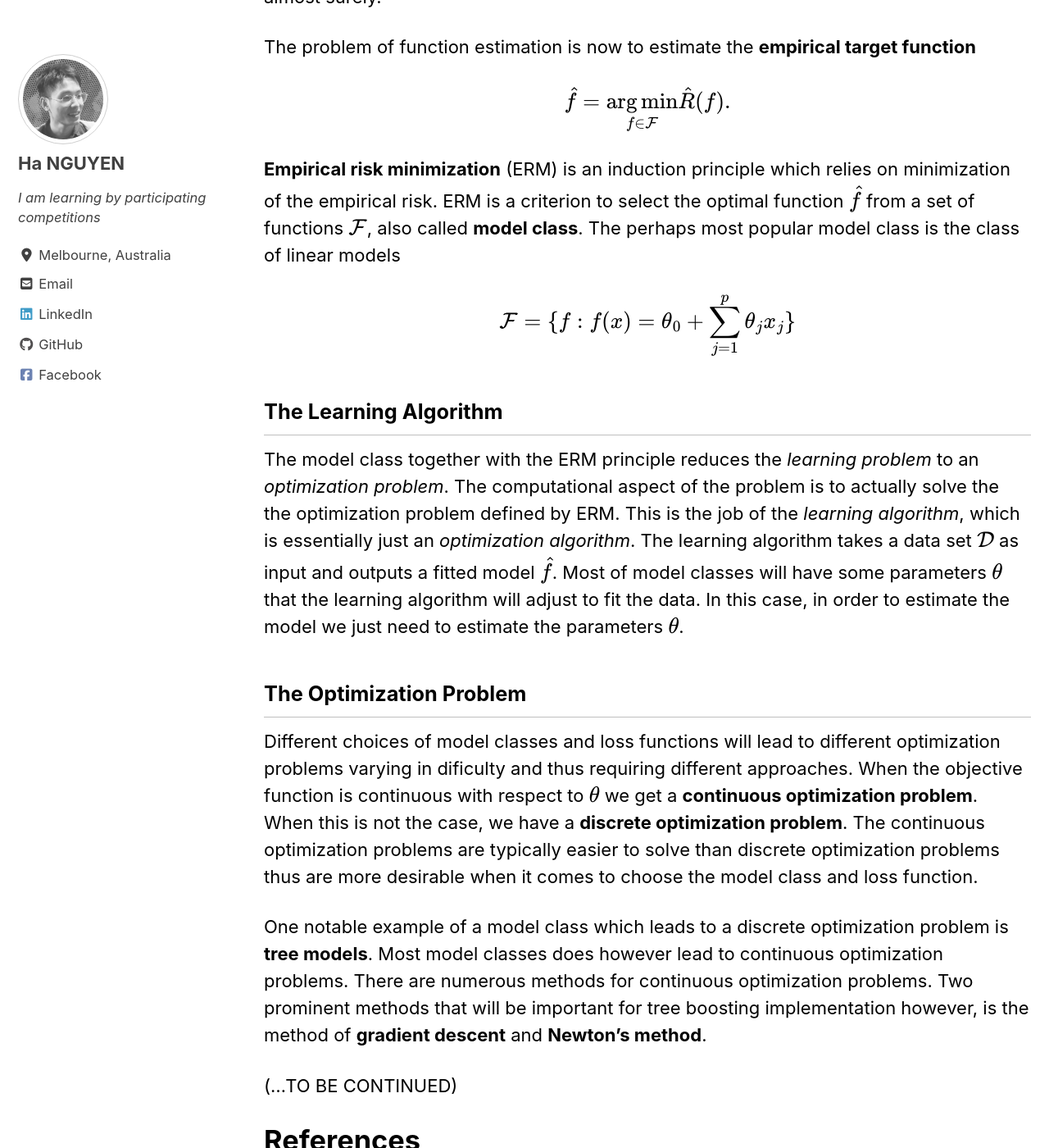
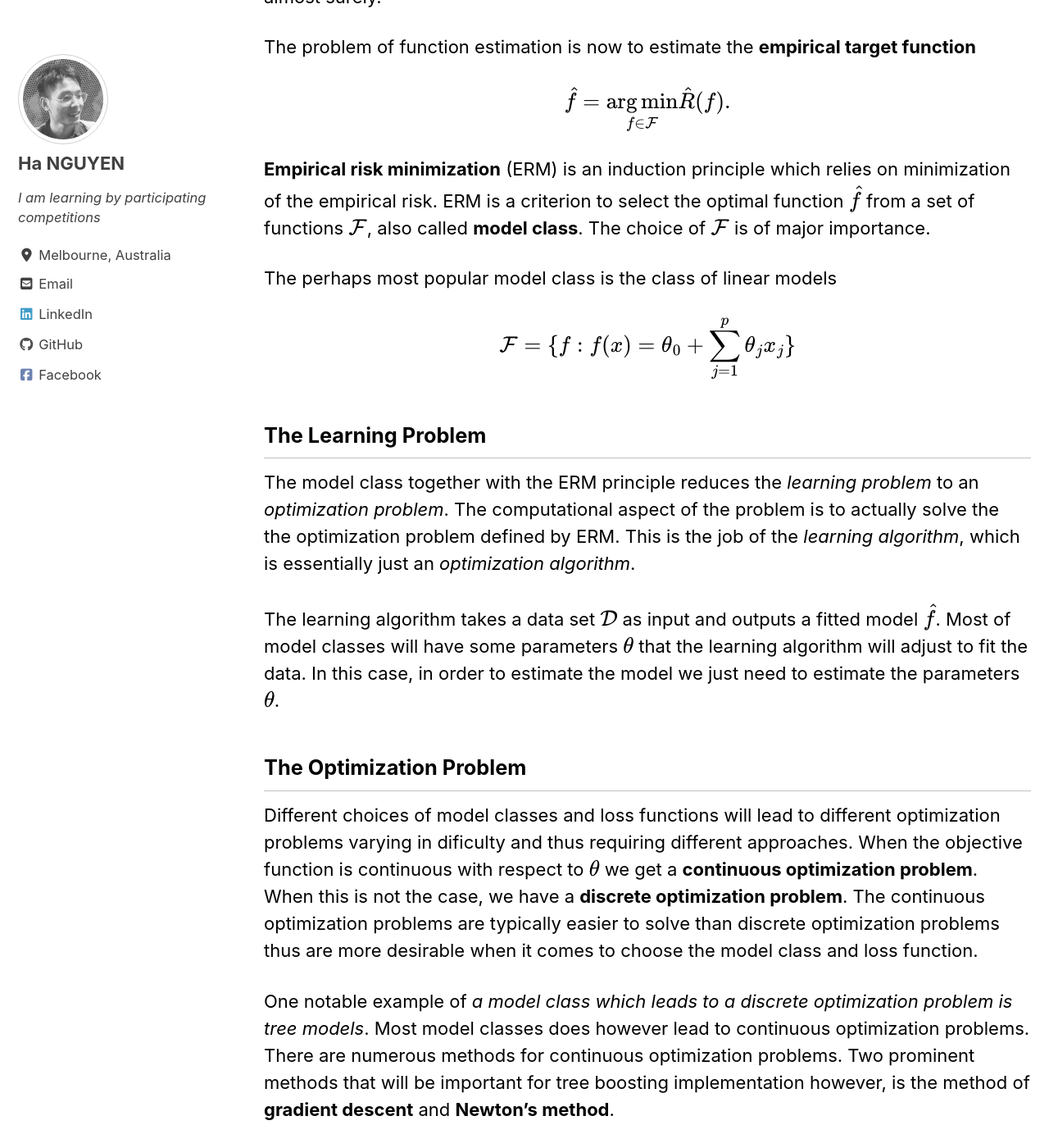
Before and after one commit to datasciblog/datasciblog.github.io, a Jekyll site: the page built from _posts/2020-02-26-tree-boosting-03.md, in a window 1280 px wide and 1400 px high, scrolled down 2522 px. Shown: the whole window at 82% size. Built offline with Jekyll 4.4.1, drawn with Linux system fonts in a browser that asks for light colours; cached includes are drawn as plain includes; nearby versions of some CDN libraries; formulas are drawn with MathJax 3; some of the changed text lies outside the part shown.

Commit message:
Update 2020-02-26-tree-boosting-03.md

```diff
--- a/_posts/2020-02-26-tree-boosting-03.md
+++ b/_posts/2020-02-26-tree-boosting-03.md
@@ -68,20 +68,25 @@ The problem of function estimation is now to estimate the **empirical target fun
 $$\hat{f} = \underset{f\in\mathcal{F}}{\arg\min} \hat{R}(f).$$
 
 
-**Empirical risk minimization** (ERM) is an induction principle which relies on minimization of the empirical risk. ERM is a criterion to select the optimal function $\hat{f}$ from a set of functions $\mathcal{F}$, also called **model class**. The perhaps most popular model class is the class of linear models
+**Empirical risk minimization** (ERM) is an induction principle which relies on minimization of the empirical risk. ERM is a criterion to select the optimal function $\hat{f}$ from a set of functions $\mathcal{F}$, also called **model class**. The choice of $\mathcal{F}$ is of major importance.
+
+The perhaps most popular model class is the class of linear models
 
 $$ \mathcal{F} = \{ f : f(x) = \theta_0 + \sum\limits_{j=1}^p \theta_j x_j \} $$
 
-## The Learning Algorithm
+
+## The Learning Problem
 
 The model class together with the ERM principle reduces the *learning problem* to an *optimization problem*. The computational aspect of the problem is to actually solve the
-the optimization problem defined by ERM. This is the job of the *learning algorithm*, which is essentially just an *optimization algorithm*. The learning algorithm takes a data set $\mathcal{D}$ as input and outputs a fitted model $\hat{f}$. Most of model classes will have some parameters $\theta$ that the learning algorithm will adjust to fit the data. In this case, in order to estimate the model we just need to estimate the parameters $\theta$.
+the optimization problem defined by ERM. This is the job of the *learning algorithm*, which is essentially just an *optimization algorithm*.
+
+The learning algorithm takes a data set $\mathcal{D}$ as input and outputs a fitted model $\hat{f}$. Most of model classes will have some parameters $\theta$ that the learning algorithm will adjust to fit the data. In this case, in order to estimate the model we just need to estimate the parameters $\theta$.
 
 ## The Optimization Problem
 
 Different choices of model classes and loss functions will lead to different optimization problems varying in dificulty and thus requiring different approaches. When the objective function is continuous with respect to $\theta$ we get a **continuous optimization problem**. When this is not the case, we have a **discrete optimization problem**. The continuous optimization problems are typically easier to solve than discrete optimization problems thus are more desirable when it comes to choose the model class and loss function.
 
-One notable example of a model class which leads to a discrete optimization problem is **tree models**. Most model classes does however lead to continuous optimization problems. There are numerous methods for continuous optimization problems. Two prominent methods that will be important for tree boosting implementation however, is the method of **gradient descent** and **Newton’s method**.
+One notable example of *a model class which leads to a discrete optimization problem is tree models*. Most model classes does however lead to continuous optimization problems. There are numerous methods for continuous optimization problems. Two prominent methods that will be important for tree boosting implementation however, is the method of **gradient descent** and **Newton’s method**.
 
 
 (...TO BE CONTINUED)
```
